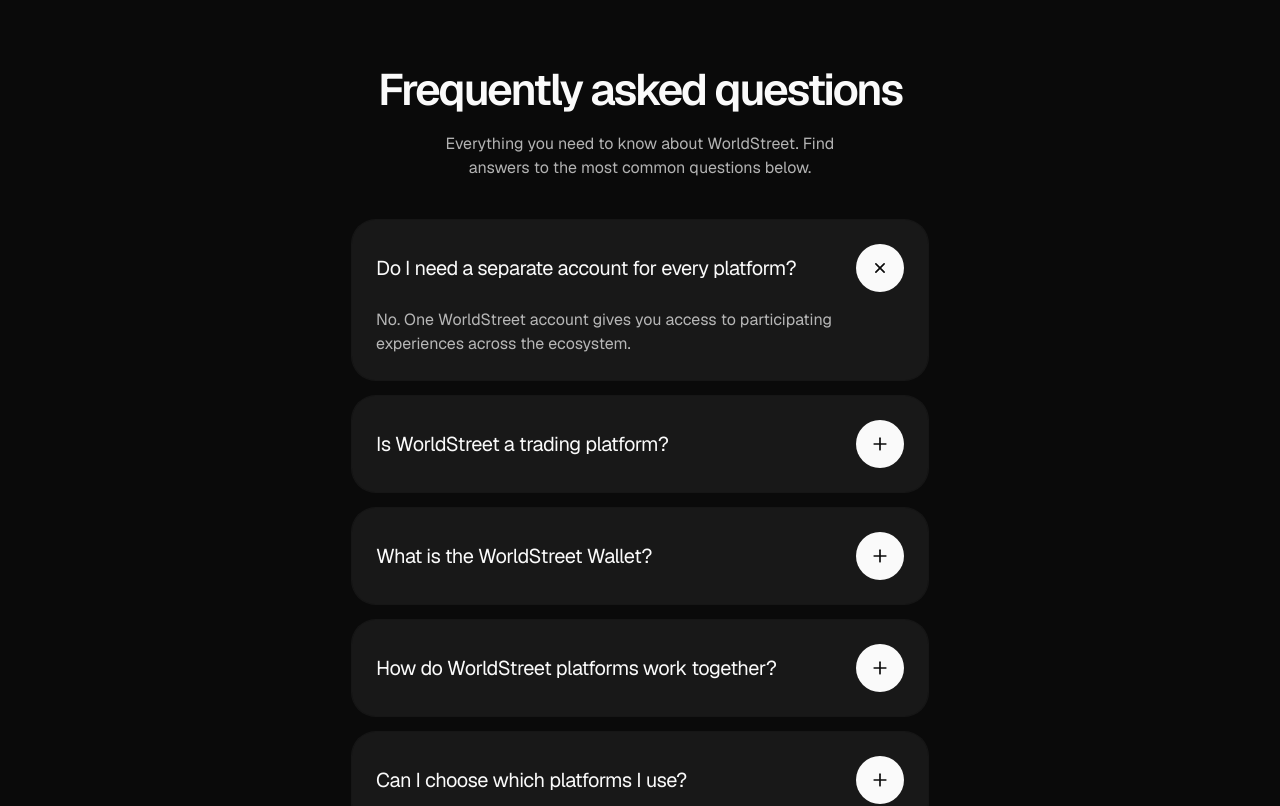
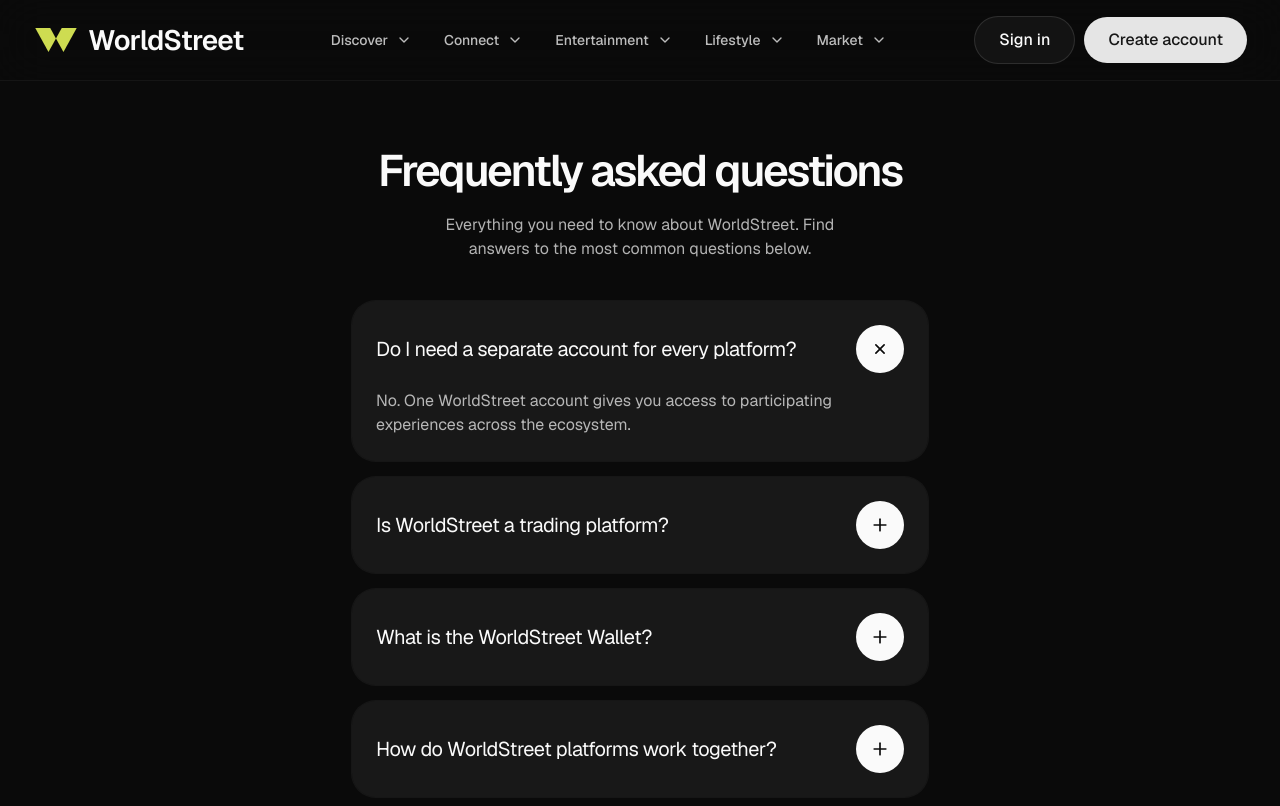
Before and after one commit to elitesitespro/ws-proto, a Next.js app: page / in a window 1280 px wide. Shown: the top 806 px of the page. Built offline with nearby package versions, Linux system fonts and the light colour scheme.

Commit message:
feat: implement mobile menu and site header components

```diff
--- a/app/layout.tsx
+++ b/app/layout.tsx
@@ -1,6 +1,7 @@
 import type { Metadata } from "next";
 import { Geist, Geist_Mono } from "next/font/google";
 import { ThemeProvider } from "@/components/theme-provider";
+import { SiteHeader } from "@/components/layout/site-header";
 import "./globals.css";
 
 const geistSans = Geist({
@@ -32,6 +33,7 @@
           enableSystem
           disableTransitionOnChange
         >
+          <SiteHeader />
           {children}
         </ThemeProvider>
       </body>
--- /dev/null
+++ b/components/layout/mobile-menu.module.css
@@ -0,0 +1,5 @@
+@media (min-width: 64rem) {
+  .root {
+    display: none;
+  }
+}
--- /dev/null
+++ b/components/layout/mobile-menu.tsx
@@ -0,0 +1,83 @@
+"use client";
+
+import { useState } from "react";
+import Link from "next/link";
+import { MenuIcon, XIcon } from "lucide-react";
+import { cn } from "cn";
+import { Button, buttonVariants } from "@/components/ui/button";
+import styles from "./mobile-menu.module.css";
+
+type MobileMenuProps = {
+  items: readonly { label: string; href: string }[];
+};
+
+export function MobileMenu({ items }: MobileMenuProps) {
+  const [open, setOpen] = useState(false);
+
+  return (
+    <div className={styles.root} onKeyDown={(event) => event.key === "Escape" && setOpen(false)}>
+      <Button
+        type="button"
+        variant="ghost"
+        size="icon"
+        aria-label={open ? "Close menu" : "Open menu"}
+        aria-expanded={open}
+        aria-controls="mobile-navigation"
+        onClick={() => setOpen((current) => !current)}
+      >
+        {open ? (
+          <XIcon aria-hidden="true" className="size-(--icon-size-min)" />
+        ) : (
+          <MenuIcon aria-hidden="true" className="size-(--icon-size-min)" />
+        )}
+      </Button>
+
+      <div
+        id="mobile-navigation"
+        className={cn(
+          "absolute inset-x-0 top-full border-b border-border/50 bg-background/90 px-3 pb-3 shadow-lg backdrop-blur-xl",
+          !open && "hidden"
+        )}
+      >
+        <nav aria-label="Mobile navigation" className="flex flex-col gap-1 py-2">
+          {items.map((item) => (
+            <Link
+              key={item.href}
+              href={item.href}
+              prefetch={false}
+              onClick={() => setOpen(false)}
+              className="flex min-h-6 items-center rounded-lg px-2 text-xs font-medium transition-colors hover:bg-muted focus-visible:outline-2 focus-visible:outline-offset-2 focus-visible:outline-ring"
+            >
+              {item.label}
+            </Link>
+          ))}
+        </nav>
+
+        <div className="flex flex-col gap-1 border-t border-border/50 pt-2">
+          <Link
+            href="/sign-in"
+            prefetch={false}
+            onClick={() => setOpen(false)}
+            className={cn(
+              buttonVariants({ variant: "outline", size: "lg" }),
+              "w-full bg-transparent"
+            )}
+          >
+            Sign in
+          </Link>
+          <Link
+            href="/create-account"
+            prefetch={false}
+            onClick={() => setOpen(false)}
+            className={cn(
+              buttonVariants({ variant: "default", size: "lg" }),
+              "w-full"
+            )}
+          >
+            Create account
+          </Link>
+        </div>
+      </div>
+    </div>
+  );
+}
--- /dev/null
+++ b/components/layout/site-header.tsx
@@ -0,0 +1,82 @@
+import Image from "next/image";
+import Link from "next/link";
+import { ChevronDownIcon } from "lucide-react";
+import { cn } from "cn";
+import { buttonVariants } from "@/components/ui/button";
+import { MobileMenu } from "./mobile-menu";
+
+const primaryNav = [
+  { label: "Discover", href: "/discover" },
+  { label: "Connect", href: "/connect" },
+  { label: "Entertainment", href: "/entertainment" },
+  { label: "Lifestyle", href: "/lifestyle" },
+  { label: "Market", href: "/market" },
+] as const;
+
+export function SiteHeader() {
+  return (
+    <header className="sticky top-0 z-50 border-b border-border/50 bg-background/70 backdrop-blur-xl">
+      <div className="relative mx-auto flex h-10 w-full max-w-7xl items-center justify-between gap-1 px-3 xl:px-4">
+        <Link
+          href="/"
+          aria-label="WorldStreet home"
+          className="flex h-6 shrink-0 items-center gap-1 rounded-full focus-visible:outline-2 focus-visible:outline-offset-2 focus-visible:outline-ring"
+        >
+          <Image
+            src="/assets/logos/ws-logo-icon.svg"
+            alt=""
+            width={82}
+            height={56}
+            className="h-4 w-6 object-contain"
+            priority
+          />
+          <span className="text-base font-semibold tracking-normal lg:hidden xl:inline xl:text-lg xl:tracking-tight">
+            WorldStreet
+          </span>
+        </Link>
+
+        <nav
+          aria-label="Primary navigation"
+          className="hidden items-center gap-2 lg:flex xl:gap-4"
+        >
+          {primaryNav.map((item) => (
+            <Link
+              key={item.href}
+              href={item.href}
+              prefetch={false}
+              className="flex min-h-6 items-center gap-1 whitespace-nowrap text-[14px] font-medium opacity-75 transition-opacity hover:opacity-100 focus-visible:rounded-sm focus-visible:outline-2 focus-visible:outline-offset-2 focus-visible:outline-ring"
+            >
+              {item.label}
+              <ChevronDownIcon aria-hidden="true" className="size-2 shrink-0" />
+            </Link>
+          ))}
+        </nav>
+
+        <div className="hidden items-center gap-1 lg:flex">
+          <Link
+            href="/sign-in"
+            prefetch={false}
+            className={cn(
+              buttonVariants({ variant: "outline", size: "lg" }),
+              "bg-transparent px-2 text-xs xl:px-3"
+            )}
+          >
+            Sign in
+          </Link>
+          <Link
+            href="/create-account"
+            prefetch={false}
+            className={cn(
+              buttonVariants({ variant: "default", size: "lg" }),
+              "px-2 text-xs xl:px-3"
+            )}
+          >
+            Create account
+          </Link>
+        </div>
+
+        <MobileMenu items={primaryNav} />
+      </div>
+    </header>
+  );
+}
```
Also changed, not shown: 1 other file (tests, documents, lock files or other folders).
